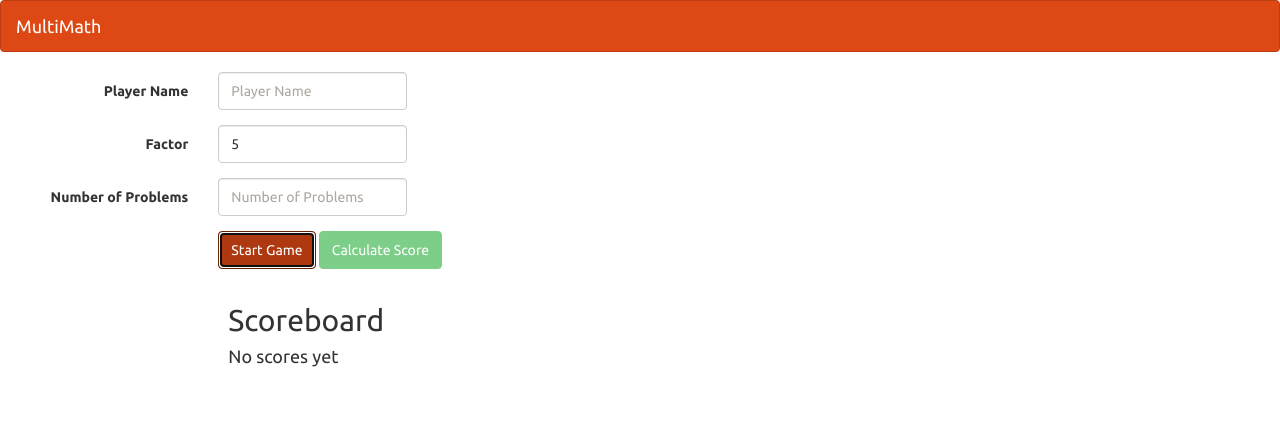
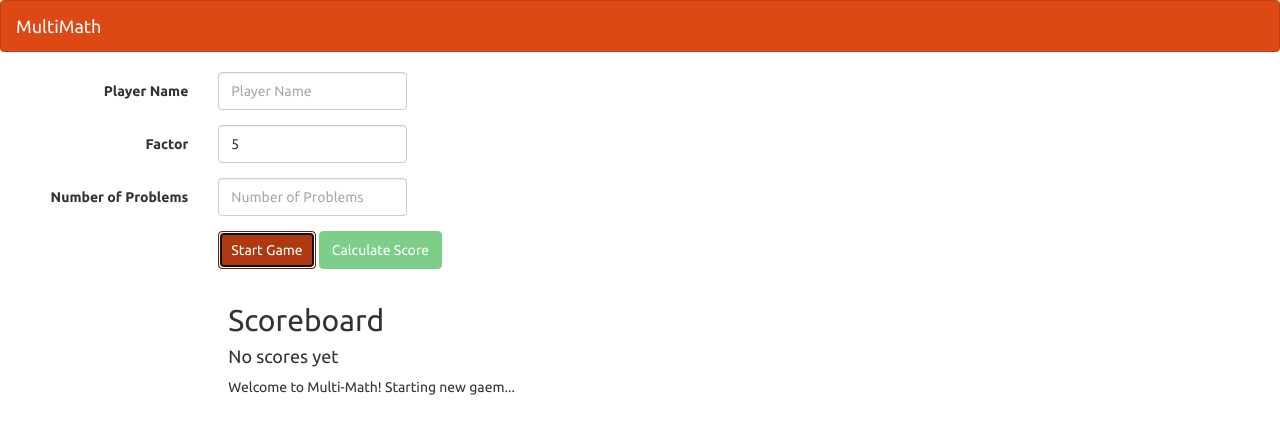
Before and after one commit to ashu-123/typescript-projects, a website built with webpack: page multi-math/index.html in a window 1280 px wide. Both pictures are taken after a click on the button "Start Game". Built offline with nearby package versions, Linux system fonts and the light colour scheme.

Commit message:
Updated the version for webpack

```diff
--- /dev/null
+++ b/multi-math/app/app.js
@@ -0,0 +1,5 @@
+function startGame() {
+    var messagesElement = document.getElementById('messages');
+    messagesElement.innerText = 'Welcome to Multi-Math! Starting new gaem...';
+}
+document.getElementById('startGame').addEventListener('click', startGame);
--- a/multi-math/app/app.ts
+++ b/multi-math/app/app.ts
@@ -0,0 +1,6 @@
+function startGame() {
+    var messagesElement = document.getElementById('messages');
+    messagesElement.innerText = 'Welcome to Multi-Math! Starting new gaem...'
+}
+
+document.getElementById('startGame').addEventListener('click', startGame);
--- a/multi-math/index.html
+++ b/multi-math/index.html
@@ -55,7 +55,7 @@
     <div class="col-sm-offset-2 col-sm-10" id="messages"></div>
 
     <!-- add script tags here -->
-
+    <script src="/app/app.js"></script>
 
 </body>
 </html>
--- a/multi-math/package.json
+++ b/multi-math/package.json
@@ -11,7 +11,7 @@
   "devDependencies": {
     "ts-loader": "8.0.17",
     "typescript": "4.2.2",
-    "webpack": "5.22.0",
+    "webpack": "^5.89.0",
     "webpack-cli": "4.5.0",
     "webpack-dev-server": "3.11.2"
   }
```
Also changed, not shown: 1 other file.
